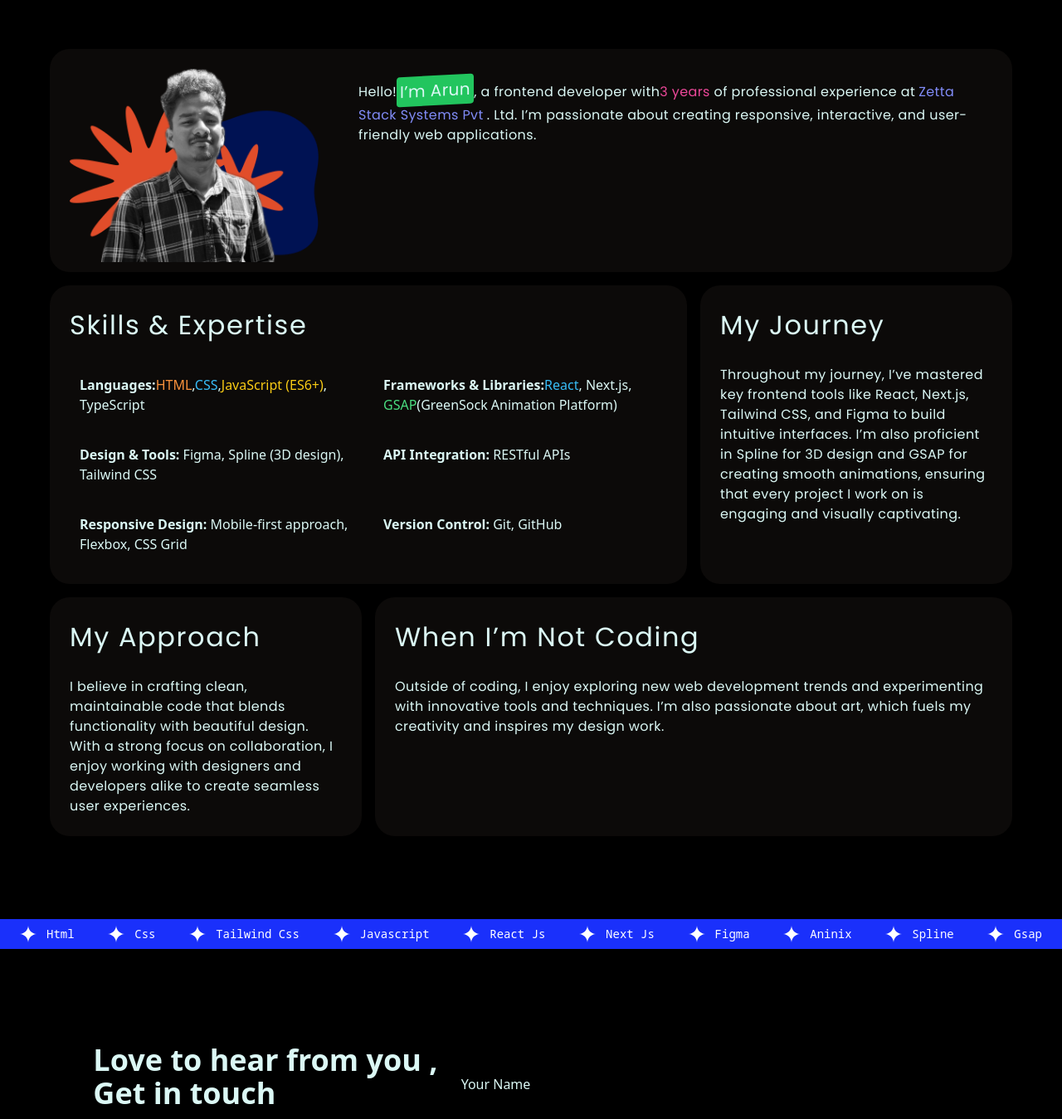
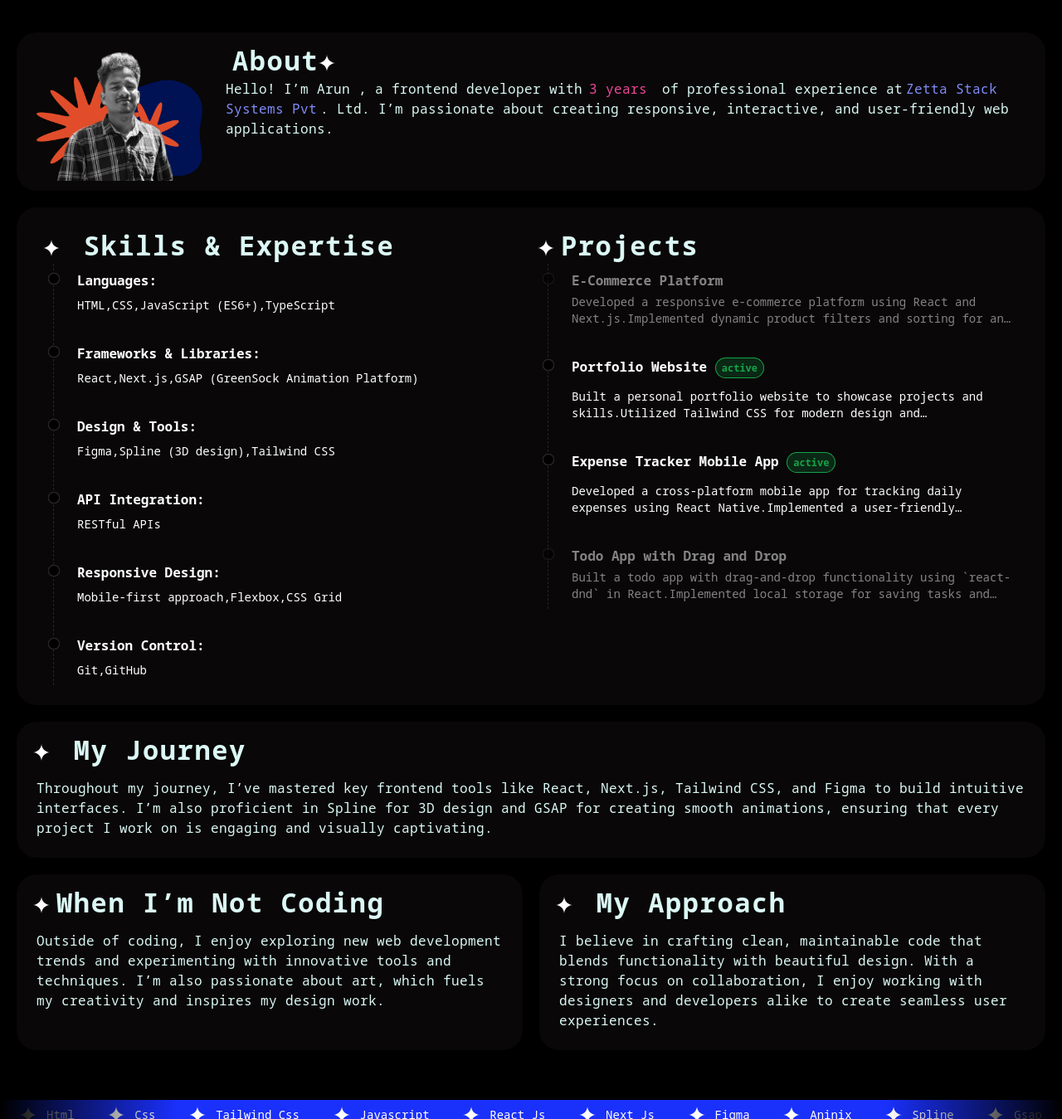
Before and after one commit to Arun8840/myPortfolio, a Next.js app: page / in a window 1280 px wide. Shown: the part 801-2150 px from the top of the page at 83% size. Built offline with nearby package versions, Linux system fonts and the light colour scheme.

Commit message:
Added project datas.changed to new  ui for about section.new timeline component is implemented.

```diff
--- a/Utility/UI/Button.tsx
+++ b/Utility/UI/Button.tsx
@@ -33,7 +33,7 @@ function Button({
 
   const varient_value = buttonTheme[varient ?? "default"]
 
-  const baseClass = `flex items-center gap-3 font-poppins_normal font-medium tracking-wide text-white px-4 py-2 rounded-full hover:scale-95 transition-all duration-150`
+  const baseClass = `flex items-center gap-3 font-poppins_normal font-medium tracking-wide text-white p-3 rounded-full transition-all duration-150`
   return (
     <button
       {...otherProps}
--- a/Utility/UI/CardContainer.tsx
+++ b/Utility/UI/CardContainer.tsx
@@ -7,7 +7,7 @@ interface CardProps extends HTMLAttributes<HTMLDivElement> {
 }
 
 function CardContainer({ children, className, ...otherProps }: CardProps) {
-  const baseClass = `bg-stone-950 p-3 rounded-3xl`
+  const baseClass = `bg-[#090707] p-3 rounded-3xl`
   return (
     <div className={cn(baseClass, className)} {...otherProps}>
       {children}
--- /dev/null
+++ b/Utility/UI/timeLine/TimeLineContainer.tsx
@@ -0,0 +1,21 @@
+import { cn } from "@/Utility/cn"
+import React, { HTMLAttributes, ReactElement, ReactNode } from "react"
+
+interface TimelineProp extends HTMLAttributes<HTMLUListElement> {
+  children: ReactNode
+}
+
+const TimeLineContainer = ({ children, className }: TimelineProp) => {
+  const items = React.Children.map(children, (child, index) => {
+    if (React.isValidElement(child)) {
+      return React.cloneElement(child)
+    }
+    return child
+  })
+
+  const baseClass =
+    "border-l border-dashed border-stone-800 pl-5 flex flex-col gap-5"
+  return <ul className={cn(baseClass, className)}>{items}</ul>
+}
+
+export default TimeLineContainer
--- /dev/null
+++ b/Utility/UI/timeLine/TimelineItems.tsx
@@ -0,0 +1,28 @@
+import { cn } from "@/Utility/cn"
+import React, { HTMLAttributes } from "react"
+
+interface ItemProps extends HTMLAttributes<HTMLLIElement> {
+  value?: string
+  icon?: React.ReactNode
+}
+
+function TimelineItems({
+  value,
+  className,
+  children,
+  icon,
+  ...otherProps
+}: ItemProps) {
+  const baseClass = `text-white font-poppins_normal p-2 relative
+  before:absolute before:-left-[30px] before:size-5
+  before:bg-black before:rounded-full before:ring-2
+  before:ring-inset before:ring-stone-800
+  before:scale-75 hover:before:bg-[#1a30fb] hover:before:ring-white hover:before:scale-100`
+  return (
+    <li {...otherProps} className={cn(baseClass, className)}>
+      {value ?? children}
+    </li>
+  )
+}
+
+export default TimelineItems
--- a/components/About.tsx
+++ b/components/About.tsx
@@ -4,17 +4,109 @@ import React from "react"
 import bannerImage from "../assets/aboutMe_banner.png"
 import Image from "next/image"
 import CardContainer from "@/Utility/UI/CardContainer"
+import TimeLineContainer from "@/Utility/UI/timeLine/TimeLineContainer"
+import TimelineItems from "@/Utility/UI/timeLine/TimelineItems"
+import Button from "@/Utility/UI/Button"
+import { MoveUpRight } from "lucide-react"
 
 function About() {
   const banner = bannerImage?.src
-  const headerStyle = `text-[2rem] text-[#dbf8f5] p-3 tracking-wider font-poppins_normal`
+  const headerStyle = `text-lg lg:text-[2rem] text-[#dbf8f5] p-2 tracking-wider font-mono_normal font-semibold`
 
-  const contentStyle = `tracking-wide font-poppins_normal text-[#dbf8f5]`
+  const contentStyle = `tracking-wide font-mono_normal text-[#dbf8f5]`
+
+  const skills: { title: string; content: string[] }[] = [
+    {
+      title: "Languages:",
+      content: ["HTML", "CSS", "JavaScript (ES6+)", "TypeScript"],
+    },
+    {
+      title: "Frameworks & Libraries:",
+      content: ["React", "Next.js", "GSAP (GreenSock Animation Platform)"],
+    },
+    {
+      title: "Design & Tools:",
+      content: ["Figma", "Spline (3D design)", "Tailwind CSS"],
+    },
+    {
+      title: "API Integration:",
+      content: ["RESTful APIs"],
+    },
+    {
+      title: "Responsive Design:",
+      content: ["Mobile-first approach", "Flexbox", "CSS Grid"],
+    },
+    {
+      title: "Version Control:",
+      content: ["Git", "GitHub"],
+    },
+  ]
+
+  const projects: { title: string; description: string[]; active: boolean }[] =
+    [
+      {
+        active: false,
+        title: "E-Commerce Platform",
+        description: [
+          "Developed a responsive e-commerce platform using React and Next.js.",
+          "Implemented dynamic product filters and sorting for an improved user experience.",
+          "Integrated payment gateway using Stripe API for secure transactions.",
+        ],
+      },
+      {
+        active: true,
+        title: "Portfolio Website",
+        description: [
+          "Built a personal portfolio website to showcase projects and skills.",
+          "Utilized Tailwind CSS for modern design and responsiveness.",
+          "Deployed on Vercel with custom domain integration.",
+        ],
+      },
+      {
+        active: true,
+        title: "Expense Tracker Mobile App",
+        description: [
+          "Developed a cross-platform mobile app for tracking daily expenses using React Native.",
+          "Implemented a user-friendly interface with NativeWind for styling components.",
+          "Integrated secure data storage using AsyncStorage and Firebase for user authentication.",
+          "Added features for category-based expense tracking and visual analytics using charts.",
+        ],
+      },
+      {
+        active: false,
+        title: "Todo App with Drag and Drop",
+        description: [
+          "Built a todo app with drag-and-drop functionality using `react-dnd` in React.",
+          "Implemented local storage for saving tasks and their completion status.",
+          "Created a user-friendly interface with dynamic task filtering (e.g., completed, pending).",
+          "Added features for editing, deleting, and reordering tasks with drag-and-drop.",
+          "Utilized `react-dnd` to allow users to reorder tasks by dragging them within the list.",
+        ],
+      },
+    ]
+
+  const Start = () => {
+    return (
+      <svg
+        className="size-5 inline-block mr-2"
+        viewBox="0 0 200 200"
+        fill="none"
+        xmlns="http://www.w3.org/2000/svg"
+      >
+        <g clipPath="url(#clip0_116_153)">
+          <path
+            d="M100 0C103.395 53.7596 146.24 96.6052 200 100C146.24 103.395 103.395 146.24 100 200C96.6052 146.24 53.7596 103.395 0 100C53.7596 96.6052 96.6052 53.7596 100 0Z"
+            fill="white"
+          />
+        </g>
+      </svg>
+    )
+  }
 
   return (
-    <section className="min-h-screen  lg:p-10 lg:overflow-hidden grid place-items-center">
+    <section className="min-h-screen pt-5">
       <div className="container p-2 mx-auto">
-        <div className="p-3 grid grid-cols-1 md:grid-cols-2 lg:grid-cols-3 gap-4">
+        <div className="p-3 grid grid-cols-1 md:grid-cols-2 lg:grid-cols-4 gap-5">
           <CardContainer className="col-span-full">
             <div className="flex flex-wrap gap-4">
               <div className="p-3 pb-0">
@@ -22,19 +114,21 @@ function About() {
                   className="rounded-lg"
                   src={banner}
                   alt="bannerImage"
-                  width={300}
-                  height={300}
+                  width={200}
+                  height={200}
                 />
               </div>
-              <div className="flex-1 p-5">
+              <div className="flex-1">
+                <h1 className={`${headerStyle}`}>
+                  <span>About</span>
+                  <Start />
+                </h1>
                 <p className={`${contentStyle}`}>
-                  Hello!
-                  <span className="bg-green-500 p-1 rounded -skew-y-3 text-xl font-medium inline-block">
-                    I&rsquo;m Arun
-                  </span>
-                  , a frontend developer with
-                  <span className="text-pink-500 font-medium">3 years</span> of
-                  professional experience at
+                  Hello! I&rsquo;m Arun , a frontend developer with
+                  <span className="text-pink-500 font-medium px-2">
+                    3 years
+                  </span>{" "}
+                  of professional experience at
                   <Link
                     href={"http://www.zettastack.com/"}
                     className="text-indigo-400 p-1 hover:border-b border-indigo-400"
@@ -48,43 +142,90 @@ function About() {
             </div>
           </CardContainer>
 
-          <CardContainer className="md:col-span-2">
-            <h1 className={`${headerStyle}`}>Skills & Expertise</h1>
-            <div className="p-3">
-              <ul className=" grid grid-cols-1 md:grid-cols-2 gap-3 text-[#dbf8f5]">
-                <li className=" p-3 rounded-lg">
-                  <strong>Languages:</strong>
-                  <span className="text-orange-400">HTML</span>,
-                  <span className="text-sky-400">CSS</span>,
-                  <span className="text-yellow-400">JavaScript (ES6+)</span>,
-                  TypeScript
-                </li>
-                <li className=" p-3 rounded-lg">
-                  <strong>Frameworks & Libraries:</strong>
-                  <span className="text-sky-400">React</span>, Next.js,
-                  <span className="text-green-400 font-medium"> GSAP</span>
-                  (GreenSock Animation Platform)
-                </li>
-                <li className=" p-3 rounded-lg">
-                  <strong>Design & Tools:</strong> Figma, Spline (3D design),
-                  Tailwind CSS
-                </li>
-                <li className=" p-3 rounded-lg">
-                  <strong>API Integration:</strong> RESTful APIs
-                </li>
-                <li className=" p-3 rounded-lg">
-                  <strong>Responsive Design:</strong> Mobile-first approach,
-                  Flexbox, CSS Grid
-                </li>
-                <li className=" p-3 rounded-lg">
-                  <strong>Version Control:</strong> Git, GitHub
-                </li>
-              </ul>
+          <CardContainer className="col-span-full">
+            <div className="p-3 grid lg:grid-cols-2">
+              {/* //todo skills */}
+              <div>
+                <h1 className={`${headerStyle}`}>
+                  <Start />
+                  <span> Skills & Expertise</span>
+                </h1>
+                <div className="pl-5">
+                  <TimeLineContainer>
+                    {skills?.map((skillItems, index: number) => {
+                      return (
+                        <TimelineItems
+                          className="font-mono_normal"
+                          key={`${skillItems?.title}-${index}`}
+                        >
+                          <h1 className="font-semibold ">
+                            {skillItems?.title}
+                          </h1>
+                          <p className="text-sm pt-2">
+                            {skillItems?.content?.join(",")}
+                          </p>
+                        </TimelineItems>
+                      )
+                    })}
+                  </TimeLineContainer>
+                </div>
+              </div>
+              {/* //todo projects */}
+              <div>
+                <h1 className={`${headerStyle}`}>
+                  <Start />
+                  <span>Projects</span>
+                </h1>
+                <div className="pl-5">
+                  <TimeLineContainer>
+                    {projects?.map((skillItems, index: number) => {
+                      const isActive = skillItems?.active
+                      console.log(isActive)
+                      return (
+                        <TimelineItems
+                          className={`font-mono_normal group/listitems ${
+                            !isActive && "opacity-50"
+                          }`}
+                          key={`${skillItems?.title}-${index}`}
+                        >
+                          <div className="flex justify-between">
+                            <h1 className="font-semibold flex-1">
+                              {skillItems?.title}{" "}
+                              {isActive && (
+                                <small className="bg-green-600/20 text-green-600 rounded-full ring-1 ring-inset ring-green-600 py-1 px-2 text-xs">
+                                  active
+                                </small>
+                              )}
+                            </h1>
+                            {isActive && (
+                              <Button
+                                disabled={!isActive}
+                                title={`Open ${skillItems?.title}`}
+                                className="p-2 opacity-0 scale-75 group-hover/listitems:scale-100 group-hover/listitems:opacity-100 transition-all duration-150"
+                                varient={"primary"}
+                                icon={{
+                                  value: <MoveUpRight size={18} />,
+                                  color: "white",
+                                }}
+                              />
+                            )}
+                          </div>
+                          <p className="text-sm pt-1 line-clamp-2">
+                            {skillItems?.description}
+                          </p>
+                        </TimelineItems>
+                      )
+                    })}
+                  </TimeLineContainer>
+                </div>
+              </div>
             </div>
           </CardContainer>
-
-          <CardContainer>
-            <h1 className={`${headerStyle}`}>My Journey</h1>
+          <CardContainer className="col-span-full">
+            <h1 className={`${headerStyle}`}>
+              <Start />
+              <span> My Journey</span>
+            </h1>
             <div className="p-3">
               <p className={`${contentStyle}`}>
                 Throughout my journey, I&rsquo;ve mastered key frontend tools
@@ -95,27 +236,31 @@ function About() {
               </p>
             </div>
           </CardContainer>
-
-          <CardContainer>
-            <h1 className={`${headerStyle}`}>My Approach</h1>
+          <CardContainer className="md:col-span-2">
+            <h1 className={`${headerStyle}`}>
+              <Start />
+              <span>When I&rsquo;m Not Coding</span>
+            </h1>
+            <div className="p-3">
+              <p className={`${contentStyle} `}>
+                Outside of coding, I enjoy exploring new web development trends
+                and experimenting with innovative tools and techniques.
+                I&rsquo;m also passionate about art, which fuels my creativity
+                and inspires my design work.
+              </p>
+            </div>
+          </CardContainer>
+          <CardContainer className="md:col-span-2">
+            <h1 className={`${headerStyle}`}>
+              <Start />
+              <span> My Approach</span>
+            </h1>
             <div className="p-3">
               <p className={`${contentStyle}`}>
                 I believe in crafting clean, maintainable code that blends
                 functionality with beautiful design. With a strong focus on
                 collaboration, I enjoy working with designers and developers
                 alike to create seamless user experiences.
-              </p>
-            </div>
-          </CardContainer>
-
-          <CardContainer className="md:col-span-2">
-            <h1 className={`${headerStyle}`}>When I&rsquo;m Not Coding</h1>
-            <div className="p-3">
-              <p className={`${contentStyle}`}>
-                Outside of coding, I enjoy exploring new web development trends
-                and experimenting with innovative tools and techniques.
-                I&rsquo;m also passionate about art, which fuels my creativity
-                and inspires my design work.
               </p>
             </div>
           </CardContainer>
--- a/components/StripeComponent.tsx
+++ b/components/StripeComponent.tsx
@@ -20,7 +20,7 @@ function StripeComponent() {
     <section className=" py-10 overflow-hidden">
       <ul
         style={{ "--varient": theme_value } as CSSProperties}
-        className="flex items-center justify-between bg-[var(--varient)] text-white  py-2 px-6"
+        className="flex items-center justify-between bg-[var(--varient)] text-white  py-2 px-6  relative before:absolute before:w-1/6 before:h-full before:bg-gradient-to-r before:from-black before:to-transparent after:absolute after:w-1/6 after:h-full after:bg-gradient-to-l after:from-black after:to-transparent before:left-0 after:right-0"
       >
         {listItems?.map((values: string, valueIndex: number) => {
           return (
```
Also changed, not shown: components/Contact.tsx (+3 -33 lines), components/Home.tsx (+7 -7 lines).
